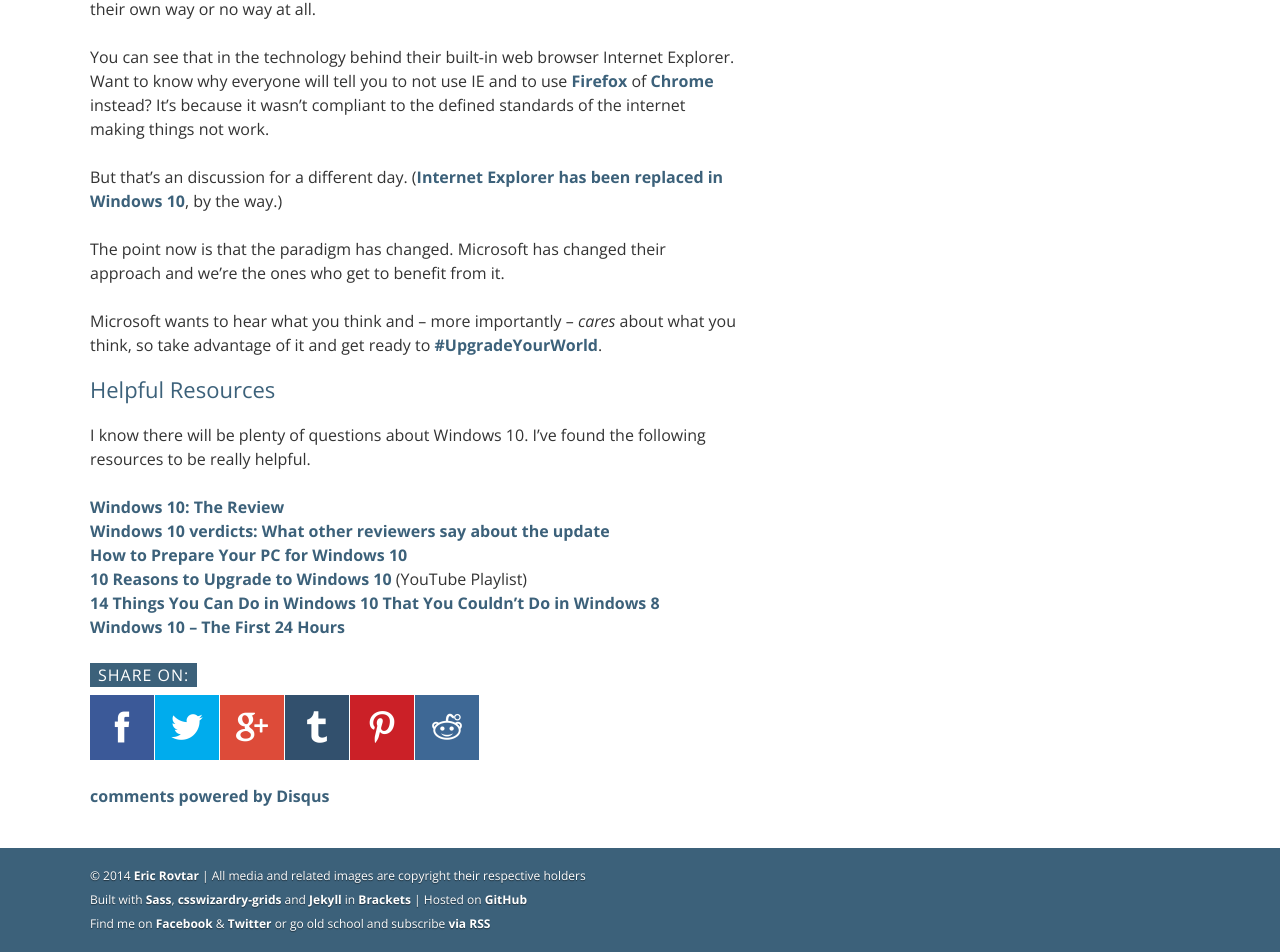
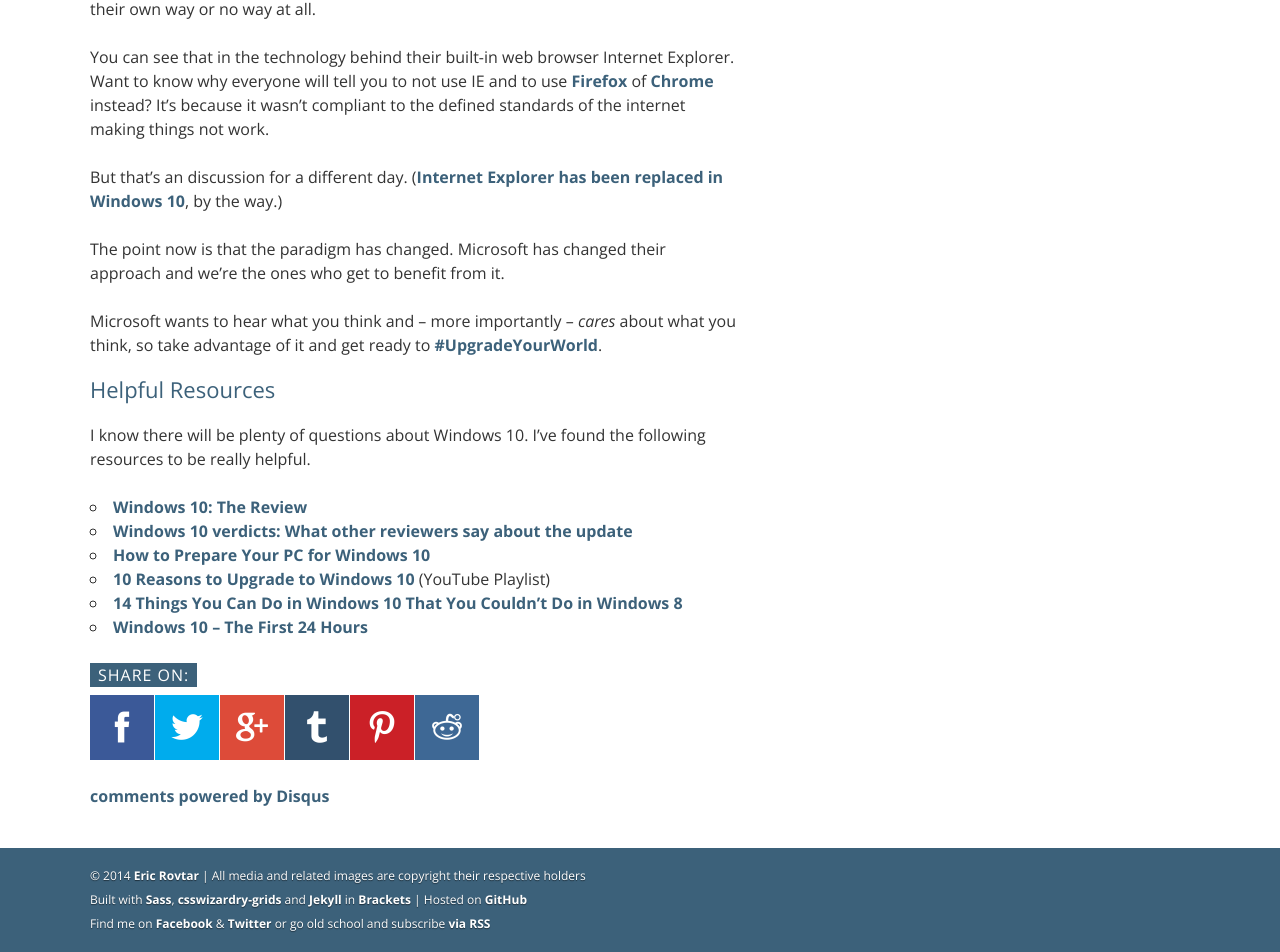
Before and after one commit to ericrovtar/ericrovtar.github.io, a Jekyll site: the page built from _posts/2015-08-03-windows-10-a-new-paradigm-for-microsoft.md, in a window 1280 px wide. Shown: the part 3615-4567 px from the top of the page. Built offline with Jekyll 4.4.1, drawn with Linux system fonts in a browser that asks for light colours; nearby versions of some CDN libraries; comment, search, counter and statistics services are not loaded.

Commit message:
Added list styles

```diff
--- a/styles/styles.css
+++ b/styles/styles.css
@@ -1792,4 +1792,7 @@
 b, em {
   font-weight: bold; }
 
+ul {
+  list-style: circle inside none; }
+
 /*# sourceMappingURL=styles.css.map */
```
Also changed, not shown: styles/sass/ui/typography.scss (+10 -0 lines), 1 other file.
